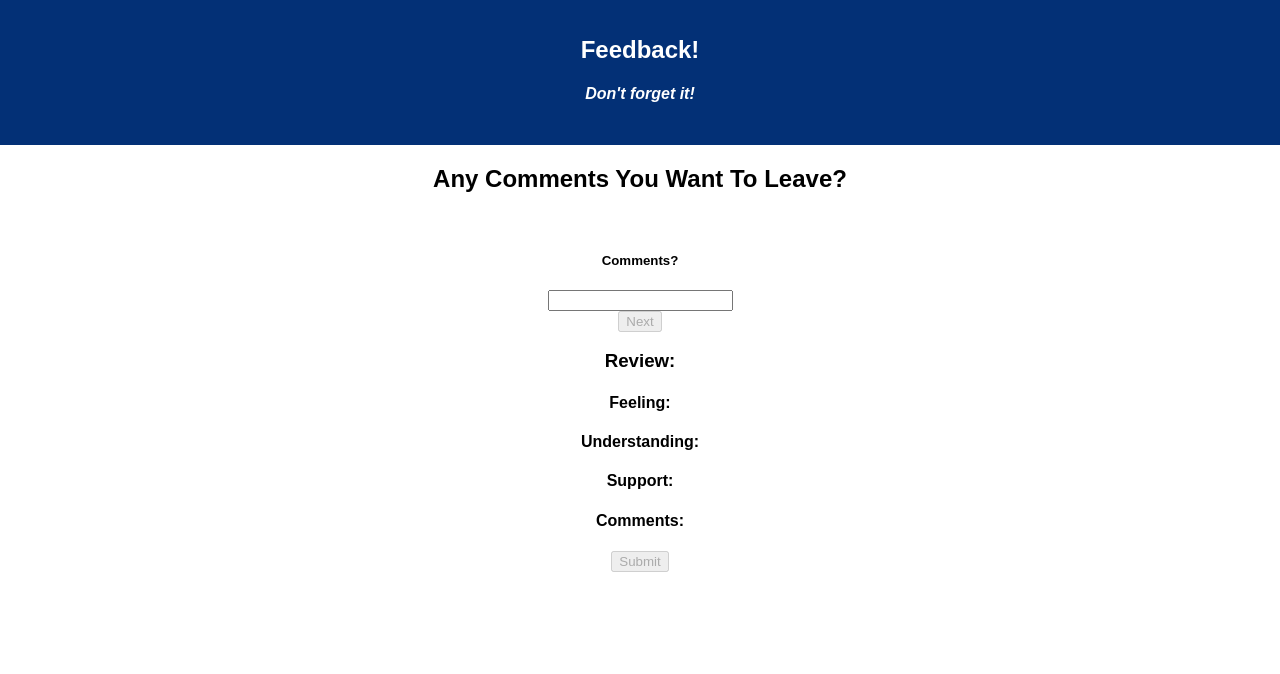
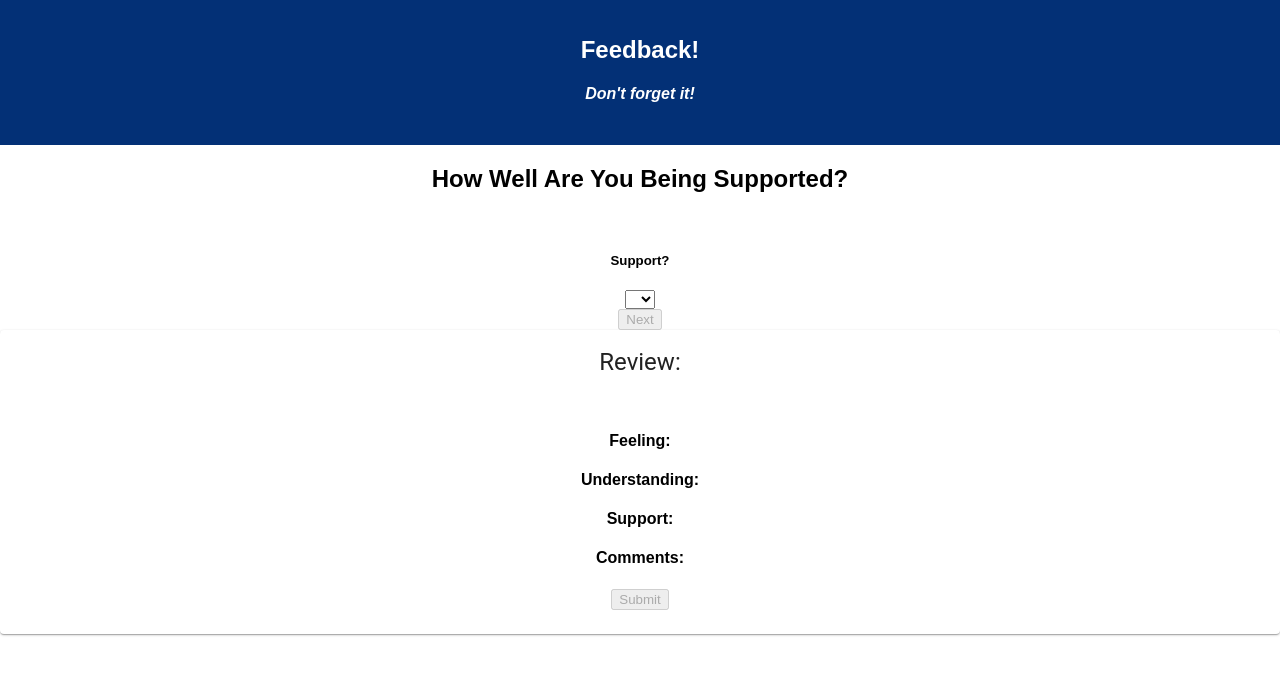
Before and after one commit to Klevennb/Feedback-React, a React (Create React App) app: page /#/support-feedback in a window 1280 px wide. Before the commit this address led to /#/comments-feedback. Shown: the top 674 px of the page. Built offline with nearby package versions, Linux system fonts and the light colour scheme.

Commit message:
Review page working

```diff
--- a/package.json
+++ b/package.json
@@ -4,6 +4,7 @@
   "private": true,
   "proxy": "http://localhost:5000",
   "dependencies": {
+    "@material-ui/core": "^3.9.1",
     "axios": "^0.17.1",
     "express": "^4.16.4",
     "pg": "^7.4.1",
--- a/src/components/CommentsFeedback/CommentsFeedback.js
+++ b/src/components/CommentsFeedback/CommentsFeedback.js
@@ -9,7 +9,7 @@ class CommentsFeedback extends Component {
             comments: ''
         };
     }
-    //if a number is selected, the state will be changed
+
     handleChange = (event) => {
         this.setState({ comments: event.target.value });
     }
--- a/src/components/FeelingFeedback/FeelingFeedback.js
+++ b/src/components/FeelingFeedback/FeelingFeedback.js
@@ -29,7 +29,7 @@ class FeelingFeedback extends Component {
             type: 'SET_FEELING',
             payload: this.state.feeling
         }
-        this.props.dispatch(action);
+        this.props.dispatch(action);  //sends to reducer
         this.props.history.push('/understanding-feedback');
 
     }
--- a/src/components/ReviewFeedback/ReviewFeedback.js
+++ b/src/components/ReviewFeedback/ReviewFeedback.js
@@ -1,5 +1,8 @@
 import React, { Component } from 'react';
 import {connect} from 'react-redux';
+import Card from '@material-ui/core/Card';
+import CardContent from '@material-ui/core/CardContent';
+import CardHeader from '@material-ui/core/CardHeader';
 
 class ReviewFeedback extends Component {
     constructor(props) {
@@ -8,20 +11,39 @@ class ReviewFeedback extends Component {
             feeling: this.props.reduxStore.feedbackScores[0],
             understanding: this.props.reduxStore.feedbackScores[1],
             support: this.props.reduxStore.feedbackScores[2],
-            comments: this.props.reduxStore.feedbackScores[3]
+            comments: this.props.reduxStore.feedbackScores[3],
         }
+    }
+
+    renderButton = () => {
+        if(this.props.reduxStore.feedbackScores.length < 4){
+            return <button disabled>Submit</button>
+        } else {
+            return <button onClick={this.nextPage}>Submit</button>
+        }
+    }
+    nextPage = () => {
+        console.log('ji');
+
     }
 
     render() {
 
         return (
             <div>
-                <h3>Review:</h3>
-                <h4>Feeling: {this.state.feeling}</h4>
-                <h4>Understanding: {this.state.understanding}</h4>
-                <h4>Support: {this.state.support}</h4>
-                <h4>Comments: {this.state.comments}</h4>
-                <button disabled>Submit</button>
+                <Card>
+
+                    <CardHeader
+                        title="Review:" />
+                    <CardContent>
+                        <h4>Feeling: {this.state.feeling}</h4>
+                        <h4>Understanding: {this.state.understanding}</h4>
+                        <h4>Support: {this.state.support}</h4>
+                        <h4>Comments: {this.state.comments}</h4>
+                        {this.renderButton()}
+                    </CardContent>
+
+                </Card>
             </div>
         );
     }
```
Also changed, not shown: 2 other files (tests, documents, lock files or other folders).
